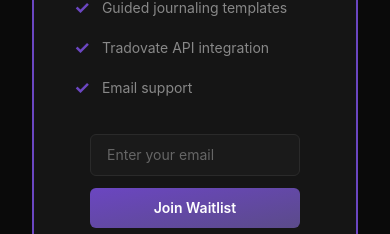
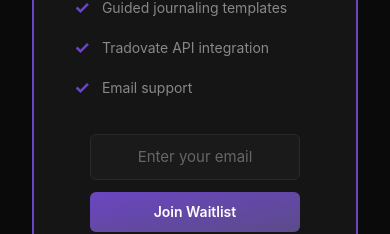
Before and after one commit to Trade-Safe/tradesafe-landing, a Next.js app: page / in a window 390 px wide. Shown: the part 3920-4154 px from the top of the page. Built offline with nearby package versions, Linux system fonts and the light colour scheme.

Commit message:
style: center email placeholder on mobile, left-align on desktop

```diff
--- a/components/EmailFormPricing.tsx
+++ b/components/EmailFormPricing.tsx
@@ -36,7 +36,7 @@ export default function EmailFormPricing() {
         onChange={(e) => setEmail(e.target.value)}
         placeholder="Enter your email"
         required
-        className="w-full sm:flex-1 px-4 py-2.5 bg-[#1a1a1a] border border-[#2a2a2a] rounded-md text-[#e0e0e0] text-sm placeholder:text-[#666] focus:outline-none focus:border-primary transition-colors"
+        className="w-full sm:flex-1 px-4 py-2.5 bg-[#1a1a1a] border border-[#2a2a2a] rounded-md text-[#e0e0e0] text-center sm:text-left placeholder:text-[#666] focus:outline-none focus:border-primary transition-colors"
       />
       <button
         type="submit"
```
